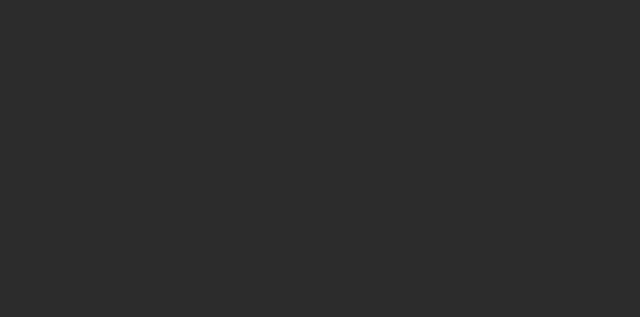
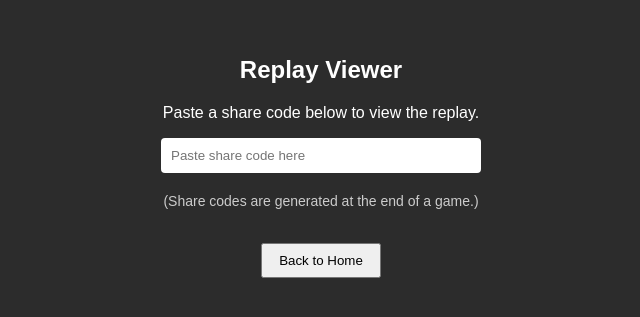
Before and after one commit to GrandKyle29/quoridor-plus, a React (Vite) app in the folder apps/web/: page /replay in a window 1280 px wide. Before the commit this address had no page. Shown: the part 283-600 px from the top of the page, without its empty margins (319-959 px from the left). Built offline with nearby package versions, Linux system fonts and the light colour scheme.

Commit message:
feat: add game replays

```diff
--- a/apps/web/src/GameBoard.tsx
+++ b/apps/web/src/GameBoard.tsx
@@ -3,6 +3,7 @@ import { useGame } from "./useGame";
 import { legalMoves } from "@quoridor/engine";
 import type { GameState, Move, GameConfig } from "@quoridor/engine";
 import "./GameBoard.css";
+import { encodeShareCode } from "./shareCode";
 
 interface GameBoardProps {
   playerNames: string[];
@@ -208,6 +209,26 @@ export function GameBoard({
                     Leave Game
                   </button>
                 )}
+                <button
+                  onClick={() => {
+                    const code = encodeShareCode(state);
+                    const url = `${window.location.origin}/replay?code=${encodeURIComponent(code)}`;
+                    navigator.clipboard.writeText(url);
+                    alert("Replay link copied to clipboard!");
+                  }}
+                  style={{
+                    padding: "8px 16px",
+                    fontSize: "16px",
+                    backgroundColor: "#eab308",
+                    color: "#1f2937",
+                    fontWeight: "bold",
+                    border: "none",
+                    borderRadius: "4px",
+                    cursor: "pointer",
+                  }}
+                >
+                  Share Replay
+                </button>
               </>
             )}
           </div>
--- /dev/null
+++ b/apps/web/src/ReplayScreen.tsx
@@ -0,0 +1,118 @@
+import { useState, useEffect } from "react";
+import { useNavigate, useSearchParams } from "react-router-dom";
+import { GameBoard } from "./GameBoard";
+import { decodeShareCode } from "./shareCode";
+import type { GameState } from "@quoridor/engine";
+import { createGame, applyMove } from "@quoridor/engine";
+
+export function ReplayScreen() {
+  const navigate = useNavigate();
+  const [searchParams] = useSearchParams();
+  const [shareCode, setShareCode] = useState(searchParams.get("code") || "");
+  const [fullGame, setFullGame] = useState<GameState | null>(null);
+  const [currentStep, setCurrentStep] = useState(0);
+  const [replayState, setReplayState] = useState<GameState | null>(null);
+
+  // Load game when code changes
+  useEffect(() => {
+    if (shareCode) {
+      const game = decodeShareCode(shareCode);
+      if (game) {
+        setFullGame(game);
+        setCurrentStep(game.moveLog.length); // Go to end by default
+      }
+    }
+  }, [shareCode]);
+
+  // Update the replay state when the step changes
+  useEffect(() => {
+    if (!fullGame) return;
+
+    // Reconstruct the state at the current step
+    let state = createGame(
+      fullGame.config,
+      fullGame.players.map((p) => p.name),
+      fullGame.players.map((p) => p.color),
+    );
+    for (let i = 0; i < currentStep; i++) {
+      state = applyMove(state, fullGame.moveLog[i]!);
+    }
+    setReplayState(state);
+  }, [fullGame, currentStep]);
+
+  if (!shareCode || !fullGame) {
+    return (
+      <div style={{ textAlign: "center", marginTop: "100px", color: "white" }}>
+        <h2>Replay Viewer</h2>
+        <p>Paste a share code below to view the replay.</p>
+        <input
+          type="text"
+          placeholder="Paste share code here"
+          value={shareCode}
+          onChange={(e) => setShareCode(e.target.value)}
+          style={{
+            padding: "10px",
+            width: "300px",
+            borderRadius: "4px",
+            border: "none",
+          }}
+        />
+        <p style={{ marginTop: "20px", fontSize: "14px", color: "#ccc" }}>
+          (Share codes are generated at the end of a game.)
+        </p>
+        <button
+          onClick={() => navigate("/")}
+          style={{ marginTop: "20px", padding: "8px 16px" }}
+        >
+          Back to Home
+        </button>
+      </div>
+    );
+  }
+
+  return (
+    <div style={{ textAlign: "center", color: "white" }}>
+      <h2>Replay</h2>
+
+      <div style={{ marginBottom: "20px" }}>
+        <p>
+          Move {currentStep} of {fullGame.moveLog.length}
+        </p>
+        <input
+          type="range"
+          min="0"
+          max={fullGame.moveLog.length}
+          value={currentStep}
+          onChange={(e) => setCurrentStep(Number(e.target.value))}
+          style={{ width: "80%" }}
+        />
+      </div>
+
+      {replayState && (
+        <GameBoard
+          playerNames={replayState.players.map((p) => p.name)}
+          vsBot={false}
+          onlineState={replayState}
+          onlinePlayMove={() => {}} // No moves allowed in replay
+          isOnline={true}
+          localPlayerId={undefined}
+        />
+      )}
+
+      <div style={{ marginTop: "20px" }}>
+        <button
+          onClick={() => {
+            navigator.clipboard.writeText(window.location.href);
+            alert("Replay URL copied!");
+          }}
+          style={{ padding: "8px 16px", marginRight: "10px" }}
+        >
+          Copy Replay URL
+        </button>
+        <button onClick={() => navigate("/")} style={{ padding: "8px 16px" }}>
+          Back to Home
+        </button>
+      </div>
+    </div>
+  );
+}
--- a/apps/web/src/main.tsx
+++ b/apps/web/src/main.tsx
@@ -5,6 +5,7 @@ import App from "./App";
 import { GameScreen } from "./GameScreen";
 import "./index.css";
 import { LocalSetup } from "./LocalSetup";
+import { ReplayScreen } from "./ReplayScreen";
 
 ReactDOM.createRoot(document.getElementById("root")!).render(
   <React.StrictMode>
@@ -16,6 +17,7 @@ ReactDOM.createRoot(document.getElementById("root")!).render(
         <Route path="/game" element={<GameScreen />} /> {/* Local Game */}
         <Route path="/game/:roomCode" element={<GameScreen />} />{" "}
         {/* Online Game */}
+        <Route path="/replay" element={<ReplayScreen />} />
       </Routes>
     </BrowserRouter>
   </React.StrictMode>,
--- /dev/null
+++ b/apps/web/src/shareCode.ts
@@ -0,0 +1,49 @@
+import { createGame, applyMove } from "@quoridor/engine";
+import type { GameConfig, GameState, Move } from "@quoridor/engine";
+
+export type ShareData = {
+  config: GameConfig;
+  playerNames: string[];
+  playerColors?: string[];
+  moveLog: Move[];
+};
+
+export function encodeShareCode(state: GameState): string {
+  const data: ShareData = {
+    config: state.config,
+    playerNames: state.players.map((p) => p.name),
+    playerColors: state.players.map((p) => p.color),
+    moveLog: state.moveLog,
+  };
+
+  const json = JSON.stringify(data);
+
+  // Use btoa to encode as Base64 (safe for URLs after encoding)
+  // Note: btoa doesn't handle unicode, so we use encodeURIComponent
+  return btoa(encodeURIComponent(json));
+}
+
+export function decodeShareCode(code: string): GameState | null {
+  try {
+    const json = decodeURIComponent(atob(code));
+    const data = JSON.parse(json) as ShareData;
+
+    // Reconstruct the game
+    const initialState = createGame(
+      data.config,
+      data.playerNames,
+      data.playerColors,
+    );
+    let currentState = initialState;
+
+    // Apply every move in the log to reach the final state
+    for (const move of data.moveLog) {
+      currentState = applyMove(currentState, move);
+    }
+
+    return currentState;
+  } catch (e) {
+    console.error("Failed to decode share code:", e);
+    return null;
+  }
+}
```
